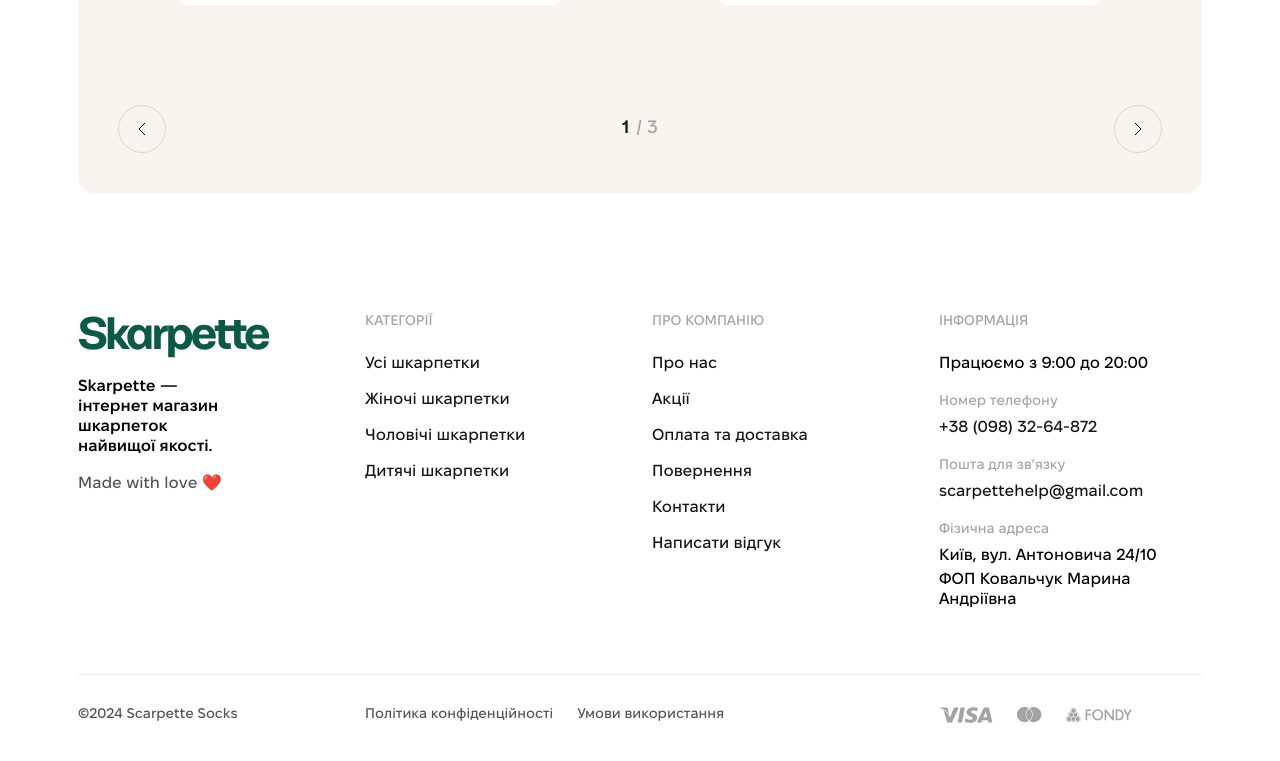
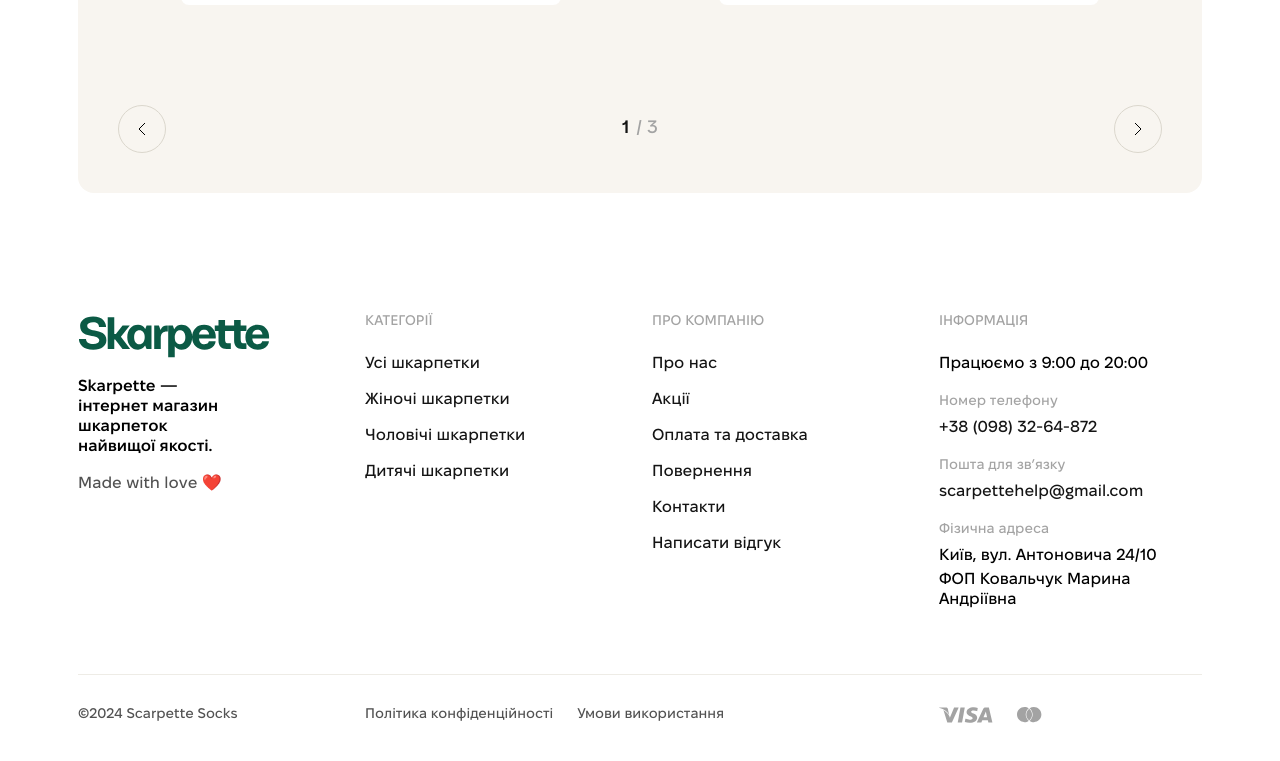
Before and after one commit to Skarpette-Socks/Skarpette, a React (Vite) app in the folder frontend/: page / in a window 1280 px wide. Shown: the part 2375-3136 px from the top of the page. Built offline with nearby package versions, Linux system fonts and the light colour scheme; no server answers.

Commit message:
delete fondy  icon

```diff
--- a/frontend/src/App/AppComponents/Footer/FooterMinorInfo.tsx
+++ b/frontend/src/App/AppComponents/Footer/FooterMinorInfo.tsx
@@ -1,6 +1,5 @@
 import visa from "../../../assets/img/icons/visa.svg";
 import mastercard from "../../../assets/img/icons/mastercard.svg";
-import fondy from "../../../assets/img/icons/fondy.svg";
 
 const FooterMinorInfo: React.FC = () => {
   return (
@@ -26,7 +25,6 @@ const FooterMinorInfo: React.FC = () => {
           alt="mastercard logo"
           className="footer__mastercard-logo"
         />
-        <img src={fondy} alt="fondy logo" className="footer__fondy-logo" />
       </div>
     </div>
   );
```
